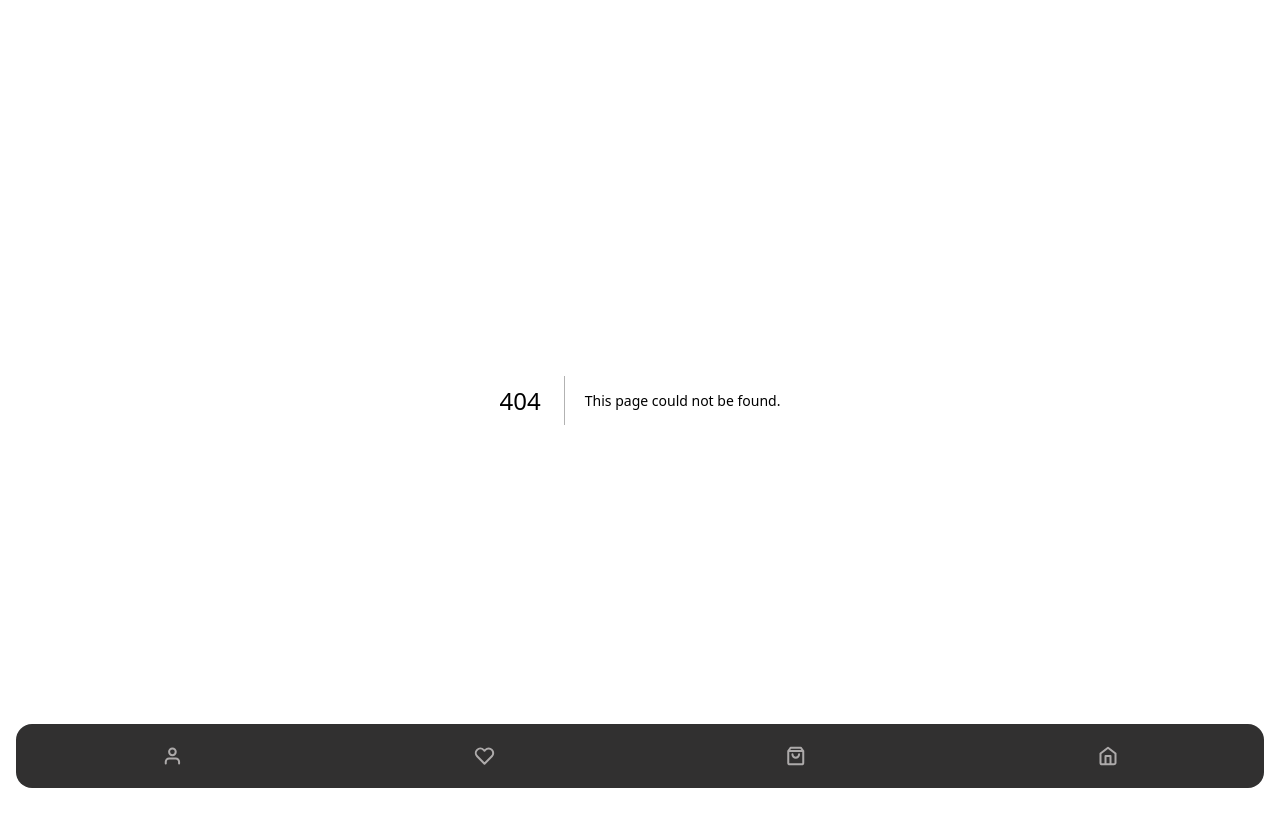
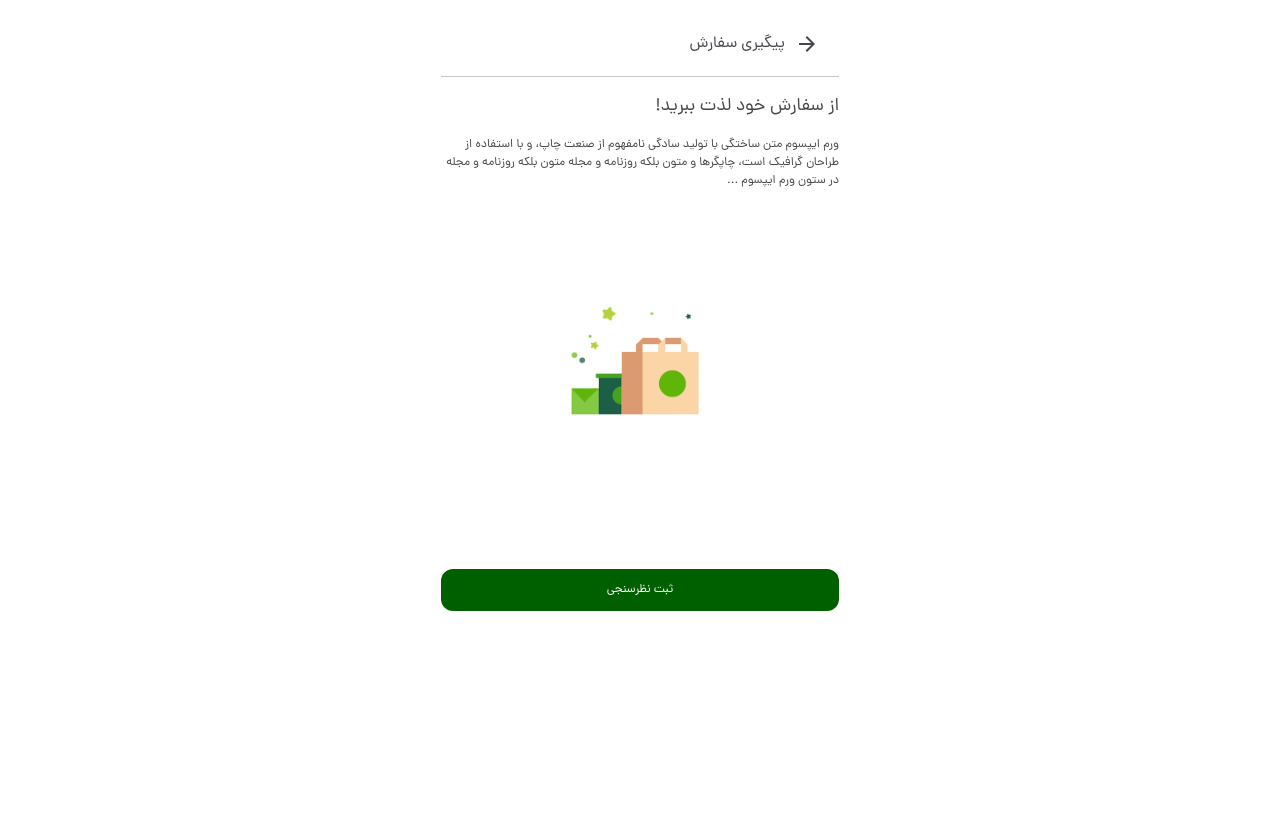
Before and after one commit to misarfehapp/misarfehMain, a Next.js app: page /orderGreeting in a window 1280 px wide. Before the commit this address had no page. Shown: the top 826 px of the page. After the commit the page ends 800 px from the top, so only its background shows below. Built offline with nearby package versions, Linux system fonts and the light colour scheme.

Commit message:
finished orderGreeting page]

```diff
--- /dev/null
+++ b/app/orderGreeting/page.tsx
@@ -0,0 +1,43 @@
+import ArrowBack from "@/components/user header/ArrowBack";
+import Image from "next/image";
+import Link from "next/link";
+import IconImage from "@/components/icons/orderGreeting.png";
+const OrderGreeting = () => {
+  return (
+    <div className="flex justify-center py-8 px-4">
+      <div className="w-full max-w-[398px] flex flex-col items-center gap-4">
+        {/* header */}
+        <div className="flex w-full flex-row justify-end pb-5 items-center border-b border-b-[#C7C6CA] px-5 gap-[10px]">
+          <p className="font-medium text-base text-[#49454F]">پیگیری سفارش</p>
+          <Link href={"/homePage"}>
+            <ArrowBack />
+          </Link>
+        </div>
+
+        <div
+          className="w-full flex flex-col justify-between items-center h-[518px]"
+          style={{ direction: "rtl" }}
+        >
+          <div className="flex flex-col gap-4">
+            <p className="text-lg font-medium text-neutral-neutral30">
+              از سفارش خود لذت ببرید!
+            </p>
+            <p className="text-xs font-medium text-neutral-neutral30">
+              ورم ایپسوم متن ساختگی با تولید سادگی نامفهوم از صنعت چاپ، و با
+              استفاده از طراحان گرافیک است، چاپگرها و متون بلکه روزنامه و مجله
+              متون بلکه روزنامه و مجله در ستون ورم ایپسوم ...
+            </p>
+          </div>
+          <Image src={IconImage} alt="greeting icon" width={205} height={210} />
+          <Link
+            href={"/"}
+            className="bg-key-colors-primary text-white py-3 px-6 w-full text-center rounded-rounded-7 text-xs font-medium"
+          >
+            ثبت نظرسنجی
+          </Link>
+        </div>
+      </div>
+    </div>
+  );
+};
+export default OrderGreeting;
--- a/components/menu bar/MenuBar.tsx
+++ b/components/menu bar/MenuBar.tsx
@@ -35,7 +35,7 @@ const MenuBar = () => {
 
   return (
     <nav
-      className={`${(path === "/product" && "hidden") || (path === "/purchase" && "hidden") || (path === "/paidMessage" && "hidden") || (path === "/orderTracking" && "hidden")} bg-neutral-neutral20 mx-4 bottom-3 sticky  mt-5 py-4 rounded-rounded-9 flex flex-row-reverse justify-around z-20`}
+      className={`${(path === "/product" && "hidden") || (path === "/purchase" && "hidden") || (path === "/paidMessage" && "hidden") || (path === "/orderTracking" && "hidden") || (path === "/orderGreeting" && "hidden")} bg-neutral-neutral20 mx-4 bottom-3 sticky  mt-5 py-4 rounded-rounded-9 flex flex-row-reverse justify-around z-20`}
     >
       {links.map((link, index) => (
         <Link
--- a/components/order tracking body/OrderTrackingBody.tsx
+++ b/components/order tracking body/OrderTrackingBody.tsx
@@ -207,7 +207,7 @@ const OrderTrackingBody = () => {
               ) : (
                 <div className="w-full flex flex-col justify-center mb-5">
                   <Link
-                    href={"/homePage"}
+                    href={"/orderGreeting"}
                     className="w-full flex flex-row justify-center items-center bg-key-colors-primary text-white rounded-rounded-7 text-center text-xs font-medium gap-2 py-3 px-6"
                   >
                     <p>سفارش را تحویل گرفته ام</p>
```
Also changed, not shown: components/icons/orderGreeting.png (added).
